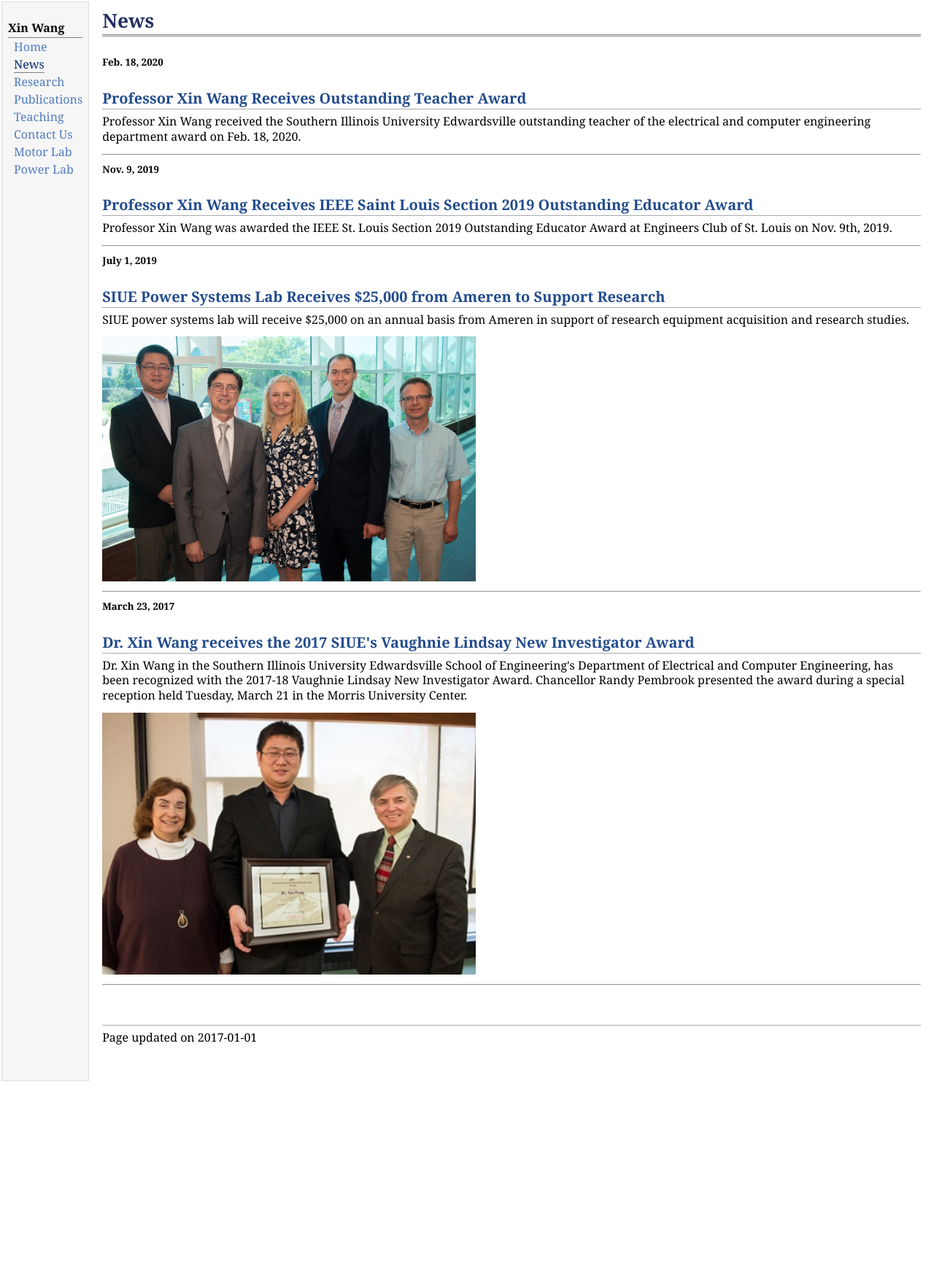
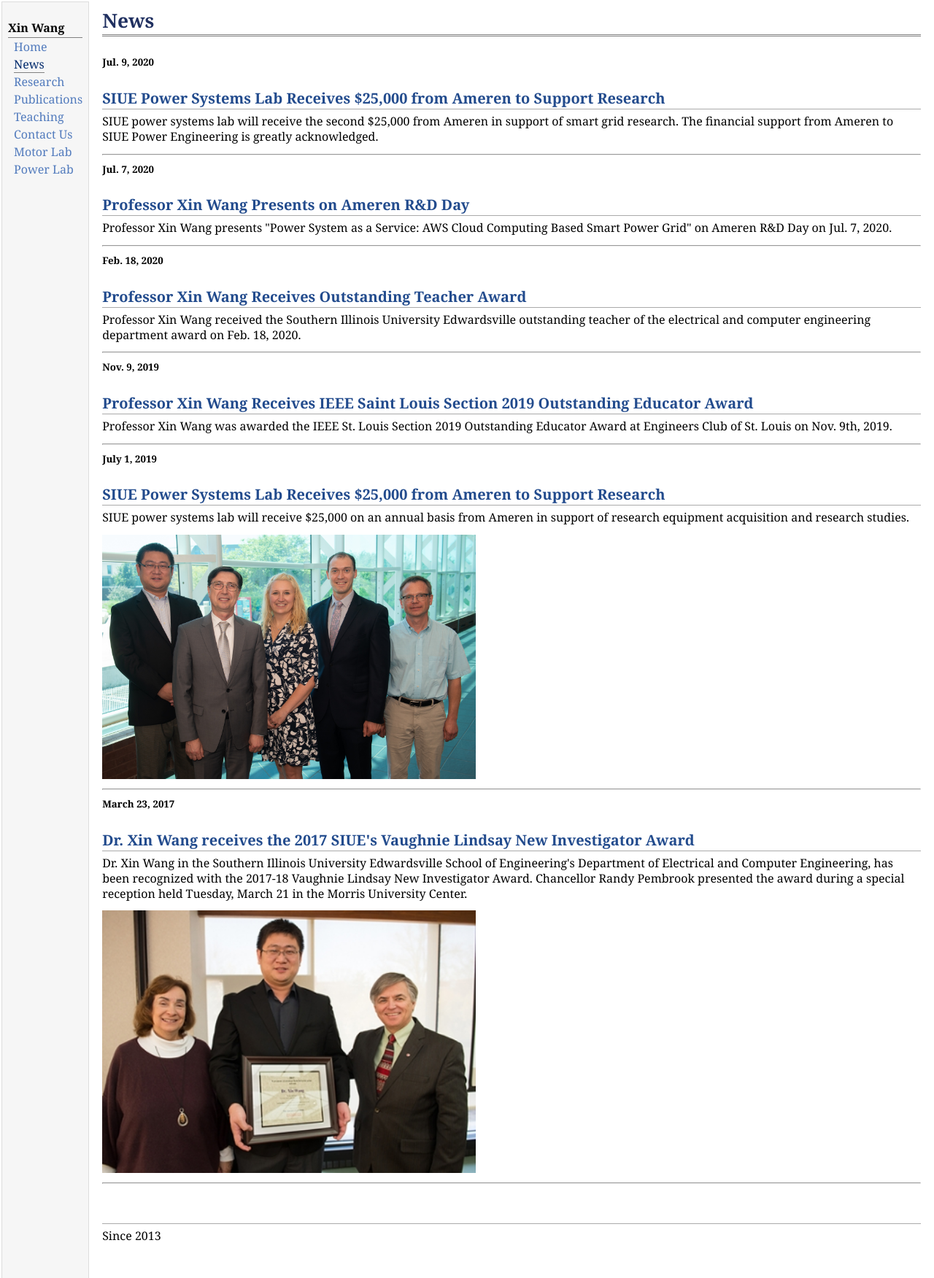
Before and after one commit to xinryanwang/power, a plain HTML site: page news.html in a window 1280 px wide. Shown: the top 1752 px of the page at 73% size. Before the commit the page ends 1492 px from the top, so only its background shows below. Drawn offline with Linux system fonts and the light colour scheme.

Commit message:
July172020

```diff
--- a/news.html
+++ b/news.html
@@ -1,4 +1,4 @@
-<!DOCTYPE html PUBLIC "-//W3C//DTD XHTML 1.1//EN" "http://www.w3.org/TR/xhtml11/DTD/xhtml11.dtd">
+<!DOCTYPE html>
 <!-- saved from url=(0047)http://www.siue.edu/~xwang/index.html -->
 <html xmlns="http://www.w3.org/1999/xhtml" xml:lang="en">
 <head>
@@ -34,6 +34,31 @@
             <div id="toptitle">
                 <h1>News</h1>
             </div>
+
+
+            </section>
+            <p><small><strong>Jul. 9, 2020</strong> </small></p>
+
+            <h2><a href=#>SIUE Power Systems Lab Receives $25,000 from Ameren to Support Research</a></h2>
+            <section class="post-excerpt" itemprop="description">
+                <p> SIUE power systems lab will receive the second $25,000 from Ameren in support of smart grid research. The financial support from Ameren to SIUE Power Engineering is greatly acknowledged.</p>
+                <hr/>
+
+            </section>
+
+
+
+            </section>
+            <p><small><strong>Jul. 7, 2020</strong> </small></p>
+
+            <h2><a href=#>Professor Xin Wang Presents on Ameren R&D Day</a></h2>
+            <section class="post-excerpt" itemprop="description">
+                <p>Professor Xin Wang presents "Power System as a Service: AWS Cloud Computing Based Smart Power Grid" on Ameren R&D Day on Jul. 7, 2020. </p>
+                <hr/>
+
+            </section>
+
+
 
             </section>
             <p><small><strong>Feb. 18, 2020</strong> </small></p>
@@ -99,7 +124,7 @@
 
 
                 <h2>&nbsp;</h2>
-                <p class="comment">Page updated on 2017-01-01</p>
+                <p class="comment">Since 2013</p>
                 <p class="comment">&nbsp;</p>
         </td>
     </tr>
```
Also changed, not shown: contact.html (+2 -2 lines), index.html (+2 -2 lines), publications.html (+5 -3 lines), research.html (+4 -4 lines), teaching.html (+2 -2 lines).
